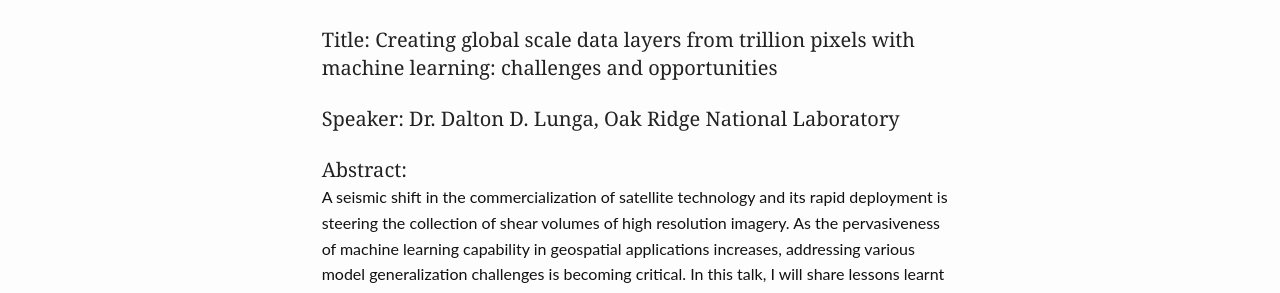
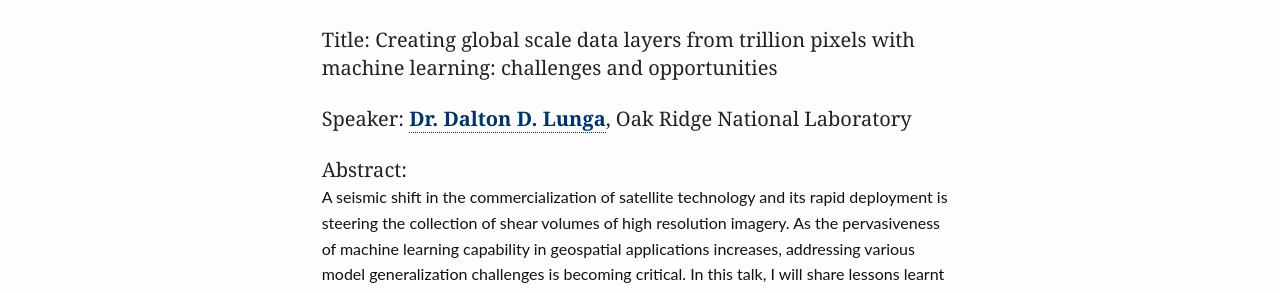
Before and after one commit to bigspatial2019/bigspatial-2018.github.io, a Jekyll site: the page built from program/keynotes/index.md, in a window 1280 px wide. Shown: the part 567-860 px from the top of the page. Built offline with Jekyll 4.4.1, drawn with Linux system fonts in a browser that asks for light colours; comment, search, counter and statistics services are not loaded; part of the change alters nothing that is shown.

```diff
--- a/program/keynotes/index.md
+++ b/program/keynotes/index.md
@@ -29,7 +29,7 @@ float: left;
 
 #### Title:  Creating global scale data layers from trillion pixels with machine learning: challenges and opportunities
 
-#### Speaker: Dr. Dalton D. Lunga, Oak Ridge National Laboratory
+#### Speaker: [Dr. Dalton D. Lunga](https://www.ornl.gov/staff-profile/dalton-d-lunga){:target="_blank"}, Oak Ridge National Laboratory
 
 #### Abstract:
 A seismic shift in the commercialization of satellite technology and its rapid deployment is steering the collection of shear volumes of high resolution imagery. As the pervasiveness of machine learning capability in geospatial applications increases, addressing various model generalization challenges is becoming critical. In this talk, I will share lessons learnt at ORNL during our drive to create global scale data layers that are making various societal impact ranging from enabling accurate population distributions, critical infrastructure mapping for damage assessment, and enabling socio-economic stimulation at scale . As a roadmap to future engagements, talk will further present some formidable challenges arising from consideration of trillion pixel capable machine learning systems.
```
